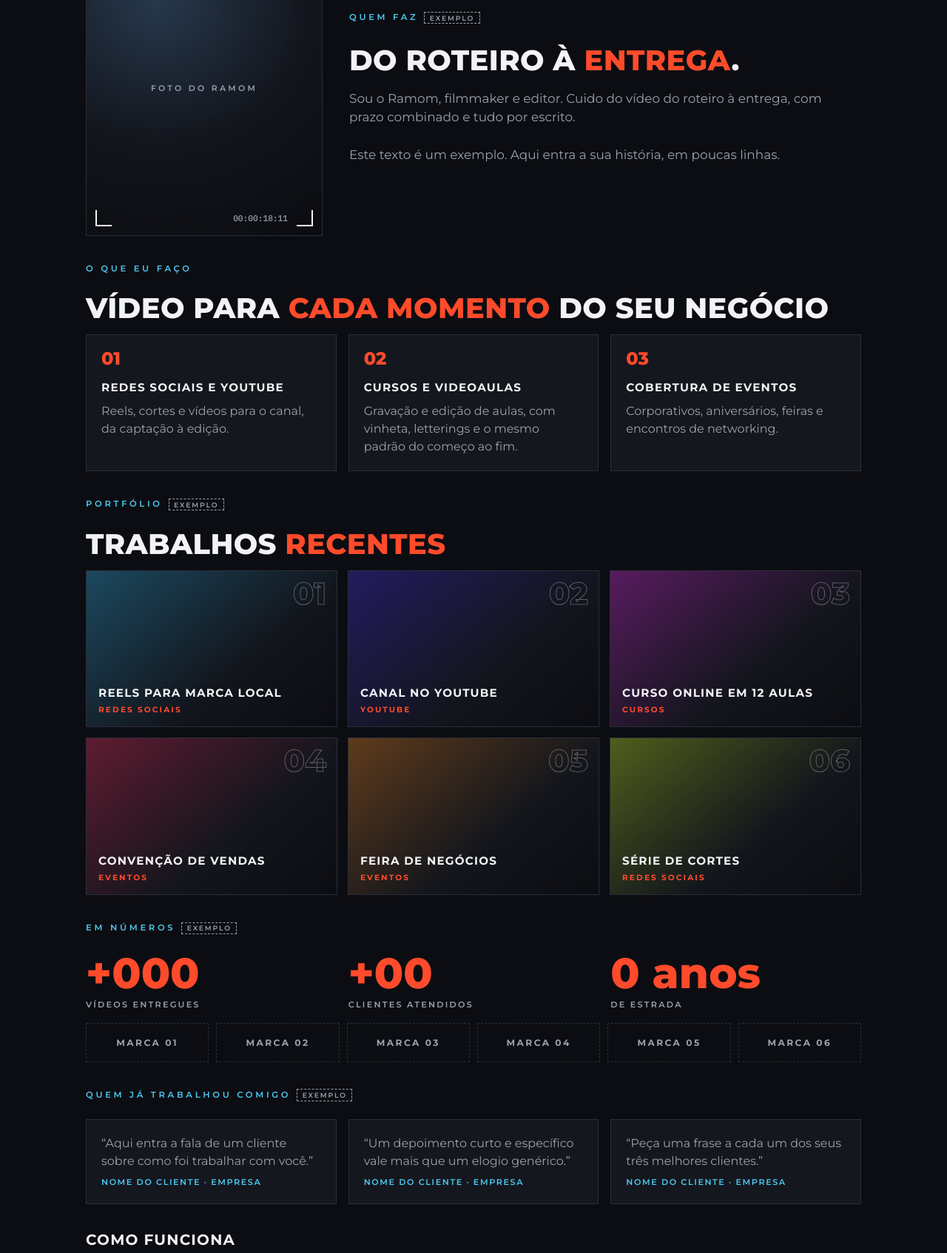
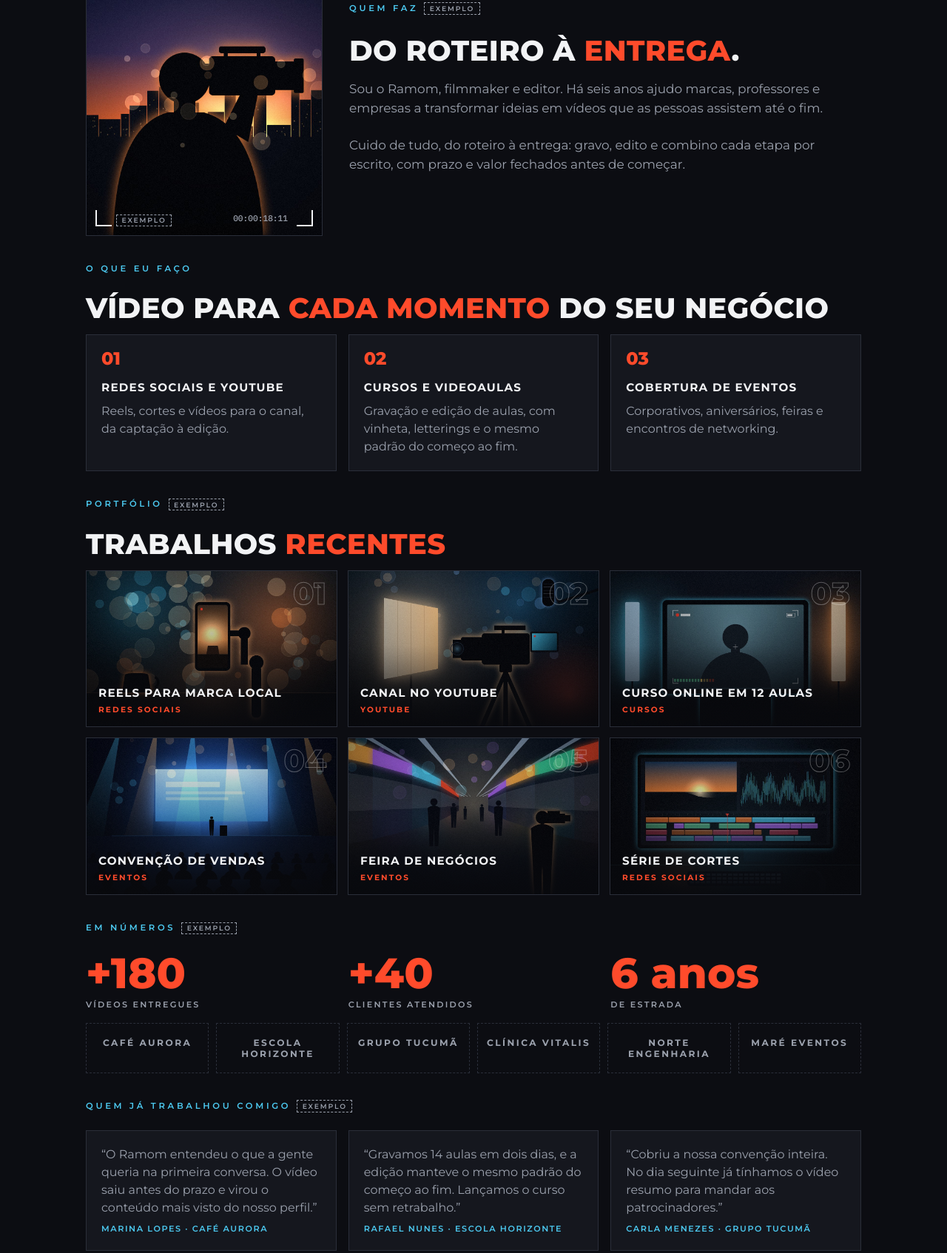
Before and after one commit to gabusallescontato-ai/ramom-orcamentos, a plain HTML site: page index.html in a window 1280 px wide. Shown: the part 906-2600 px from the top of the page at 74% size. Drawn offline with Linux system fonts and the light colour scheme; a web font is replaced by a local one.

Commit message:
Imagens e conteúdo de exemplo na página inicial
Co-Authored-By: Claude <noreply@anthropic.com>

```diff
--- a/index.html
+++ b/index.html
@@ -162,7 +162,8 @@ h2.big span{color:var(--accent)}
 .vf i:nth-of-type(3){bottom:12px;left:12px;border-right:0;border-top:0}.vf i:nth-of-type(4){bottom:12px;right:12px;border-left:0;border-top:0}
 .vf-r{position:absolute;top:17px;left:46px;font:700 .64rem var(--f-b);letter-spacing:.22em;color:var(--accent)}
 .vf-t{position:absolute;bottom:16px;right:46px;font:500 .7rem var(--f-m);color:var(--muted)}
-.vf-c{position:absolute;inset:0;display:grid;place-items:center;font:600 .68rem var(--f-b);letter-spacing:.3em;text-transform:uppercase;color:var(--muted)}
+.vf.ph{background:url(img/retrato.jpg) center/cover no-repeat,#12151c}
+.vf-e{position:absolute;left:40px;bottom:12px;margin:0;background:rgba(8,9,13,.7)}
 .bio{font-size:1.06rem;max-width:60ch;white-space:pre-line;color:var(--muted)}
 .svc{display:grid;grid-template-columns:repeat(auto-fit,minmax(220px,1fr));gap:16px}
 .svc>*{background:var(--surface);border:1px solid var(--line);padding:20px;margin:0;display:grid;gap:8px;align-content:start;min-width:0}
@@ -172,7 +173,7 @@ h2.big span{color:var(--accent)}
 .pfg{display:grid;grid-template-columns:repeat(3,minmax(0,1fr));gap:14px}
 @media (max-width:820px){.pfg{grid-template-columns:repeat(2,minmax(0,1fr))}}
 @media (max-width:520px){.pfg{grid-template-columns:1fr}}
-.pf{position:relative;aspect-ratio:16/10;display:grid;align-content:end;gap:4px;padding:16px;text-decoration:none;border:1px solid var(--line);overflow:hidden;min-width:0;background:linear-gradient(140deg,hsl(var(--h) 55% 24%) 0%,#12151c 62%,#0c0d12 100%)}
+.pf{position:relative;aspect-ratio:16/10;display:grid;align-content:end;gap:4px;padding:16px;text-decoration:none;border:1px solid var(--line);overflow:hidden;min-width:0;background:linear-gradient(to top,rgba(8,9,13,.94) 0%,rgba(8,9,13,.3) 52%,rgba(8,9,13,.05) 100%),var(--img,none) center/cover no-repeat,linear-gradient(140deg,hsl(var(--h) 55% 24%) 0%,#12151c 62%,#0c0d12 100%)}
 .pf b{position:absolute;top:10px;right:14px;font:800 2.6rem/1 var(--f-d);color:transparent;-webkit-text-stroke:1px rgba(255,255,255,.3)}
 .pf h3{margin:0}
 .pf span{font:700 .66rem var(--f-b);letter-spacing:.2em;text-transform:uppercase;color:var(--accent)}
@@ -249,10 +250,11 @@ const pickSt=s=>{const o={};if(!s)return o;['name','tagline','city','whats','ins
   ['portfolio','depo'].forEach(k=>{if(Array.isArray(s[k])&&s[k].length&&JSON.stringify(s[k])!==JSON.stringify(BAKED[k]||[]))o[k]=s[k].slice(0,6).map(r=>[String(r&&r[0]||'').slice(0,k==='depo'?260:60),String(r&&r[1]||'').slice(0,160)])});return o};
 const safeUrl=u=>/^https?:\/\//i.test(u)?u:'https://'+String(u).replace(/^[a-z]+:/i,'').replace(/^\/+/,'');
 /* Conteúdo de exemplo da página inicial: só aparece enquanto o real não chega, sempre com a etiqueta "Exemplo". Nunca entra em proposta. */
-const EX={bio:'Sou o Ramom, filmmaker e editor. Cuido do vídeo do roteiro à entrega, com prazo combinado e tudo por escrito.\n\nEste texto é um exemplo. Aqui entra a sua história, em poucas linhas.',
-  portfolio:[['Reels para marca local','Redes sociais'],['Canal no YouTube','YouTube'],['Curso online em 12 aulas','Cursos'],['Convenção de vendas','Eventos'],['Feira de negócios','Eventos'],['Série de cortes','Redes sociais']],
-  depo:[['Aqui entra a fala de um cliente sobre como foi trabalhar com você.','Nome do cliente · Empresa'],['Um depoimento curto e específico vale mais que um elogio genérico.','Nome do cliente · Empresa'],['Peça uma frase a cada um dos seus três melhores clientes.','Nome do cliente · Empresa']],
-  nums:[['+000','vídeos entregues'],['+00','clientes atendidos'],['0 anos','de estrada']],clients:['Marca 01','Marca 02','Marca 03','Marca 04','Marca 05','Marca 06']};
+const EX={bio:'Sou o Ramom, filmmaker e editor. Há seis anos ajudo marcas, professores e empresas a transformar ideias em vídeos que as pessoas assistem até o fim.\n\nCuido de tudo, do roteiro à entrega: gravo, edito e combino cada etapa por escrito, com prazo e valor fechados antes de começar.',
+  portfolio:[['Reels para marca local','Redes sociais','reels'],['Canal no YouTube','YouTube','youtube'],['Curso online em 12 aulas','Cursos','curso'],['Convenção de vendas','Eventos','convencao'],['Feira de negócios','Eventos','feira'],['Série de cortes','Redes sociais','cortes']],
+  depo:[['O Ramom entendeu o que a gente queria na primeira conversa. O vídeo saiu antes do prazo e virou o conteúdo mais visto do nosso perfil.','Marina Lopes · Café Aurora'],['Gravamos 14 aulas em dois dias, e a edição manteve o mesmo padrão do começo ao fim. Lançamos o curso sem retrabalho.','Rafael Nunes · Escola Horizonte'],['Cobriu a nossa convenção inteira. No dia seguinte já tínhamos o vídeo resumo para mandar aos patrocinadores.','Carla Menezes · Grupo Tucumã']],
+  nums:[['+180','vídeos entregues'],['+40','clientes atendidos'],['6 anos','de estrada']],clients:['Café Aurora','Escola Horizonte','Grupo Tucumã','Clínica Vitalis','Norte Engenharia','Maré Eventos']};
+const ytThumb=u=>{const m=String(u).match(/(?:youtu\.be\/|[?&]v=|\/shorts\/|\/embed\/)([\w-]{11})/);return m?'https://i.ytimg.com/vi/'+m[1]+'/hqdefault.jpg':''};
 const pub=()=>(V.name!=='estudio'&&OV?{...S.studio,...OV}:S.studio);
 let D=ls.get('rs-draft')||{t:''};
 const X={code:'',pw:'',pw2:'',imp:'',np:'',err:'',copy:null,ptype:'evento',busy:false};
@@ -578,11 +580,11 @@ function vHome(){return'<section class="hero"><div class="hero-t"><p class="gw"
   '<li><b>'+esc(pub().name)+' monta a proposta</b><span>Com pacotes, o que está incluso, prazo e condições, tudo por escrito.</span></li>'+
   '<li><b>Você abre com seu código</b><span>Escolhe o pacote, baixa em PDF na vertical ou na horizontal e aprova pelo WhatsApp.</span></li></ol></section>'+
   '<section class="cta"><h2 class="big">Vamos tirar o seu vídeo do papel?</h2><p>Responda em dois minutos e receba uma proposta sob medida.</p><a class="btn" href="#briefing">Pedir orçamento</a></section>'}
-const pfCards=(por,ex)=>'<div class="pfg">'+por.map((d,i)=>{const n='<b>'+String(i+1).padStart(2,'0')+'</b><h3>'+esc(d[0]||'Vídeo')+'</h3>',st=' style="--h:'+((200+i*47)%360)+'"';
+const pfCards=(por,ex)=>'<div class="pfg">'+por.map((d,i)=>{const n='<b>'+String(i+1).padStart(2,'0')+'</b><h3>'+esc(d[0]||'Vídeo')+'</h3>',im=ex?'img/'+d[2]+'.jpg':ytThumb(d[1]),st=' style="--h:'+((200+i*47)%360)+(im?';--img:url('+im+')':'')+'"';
   return ex?'<div class="pf"'+st+'>'+n+'<span>'+esc(d[1])+'</span></div>':'<a class="pf"'+st+' target="_blank" rel="noopener" href="'+esc(safeUrl(d[1]))+'">'+n+'<span>Assistir</span></a>'}).join('')+'</div>';
 function homeMore(){const st=pub(),por=(st.portfolio||[]).filter(d=>d[1]),dep=(st.depo||[]).filter(d=>d[0]),words=['Reels','YouTube','Cursos','Videoaulas','Eventos','Networking','Edição','Captação'];
   return'<div class="mq" aria-hidden="true"><div>'+[0,1].map(()=>words.map(w=>'<span>'+w+'</span>').join('')).join('')+'</div></div>'+
-   '<section class="band about"><div class="vf"><i></i><i></i><i></i><i></i><span class="vf-r">● REC</span><span class="vf-t">00:00:18:11</span><span class="vf-c">Foto do Ramom</span></div><div class="stack"><p class="kick">Quem faz'+(st.bio?'':exTag)+'</p><h2 class="big">Do roteiro à <span>entrega</span>.</h2><p class="bio">'+esc(st.bio||EX.bio)+'</p></div></section>'+
+   '<section class="band about"><div class="vf ph"><i></i><i></i><i></i><i></i><span class="vf-r">● REC</span><span class="vf-t">00:00:18:11</span><span class="ex vf-e">Exemplo</span></div><div class="stack"><p class="kick">Quem faz'+(st.bio?'':exTag)+'</p><h2 class="big">Do roteiro à <span>entrega</span>.</h2><p class="bio">'+esc(st.bio||EX.bio)+'</p></div></section>'+
    '<section class="band"><p class="kick">O que eu faço</p><h2 class="big">Vídeo para <span>cada momento</span> do seu negócio</h2><div class="svc">'+
    [['Redes sociais e YouTube','Reels, cortes e vídeos para o canal, da captação à edição.'],['Cursos e videoaulas','Gravação e edição de aulas, com vinheta, letterings e o mesmo padrão do começo ao fim.'],['Cobertura de eventos','Corporativos, aniversários, feiras e encontros de networking.']].map((v,i)=>'<article><b>0'+(i+1)+'</b><h3>'+v[0]+'</h3><p>'+v[1]+'</p></article>').join('')+'</div></section>'+
    '<section class="band"><p class="kick">Portfólio'+(por.length?'':exTag)+'</p><h2 class="big">Trabalhos <span>recentes</span></h2>'+(por.length?pfCards(por):pfCards(EX.portfolio,1))+'</section>'+
```
Also changed, not shown: img/convencao.jpg (added), img/cortes.jpg (added), img/curso.jpg (added), img/feira.jpg (added), img/reels.jpg (added), img/retrato.jpg (added), img/youtube.jpg (added).
